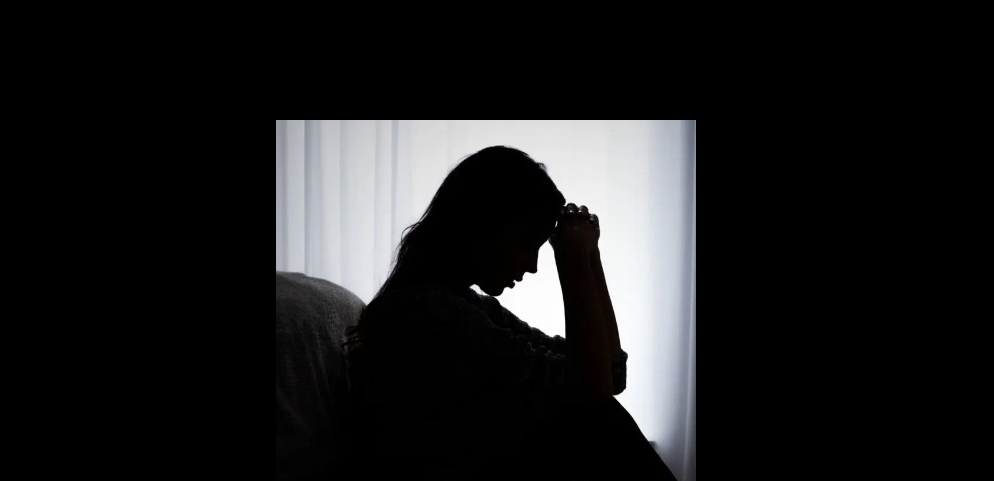
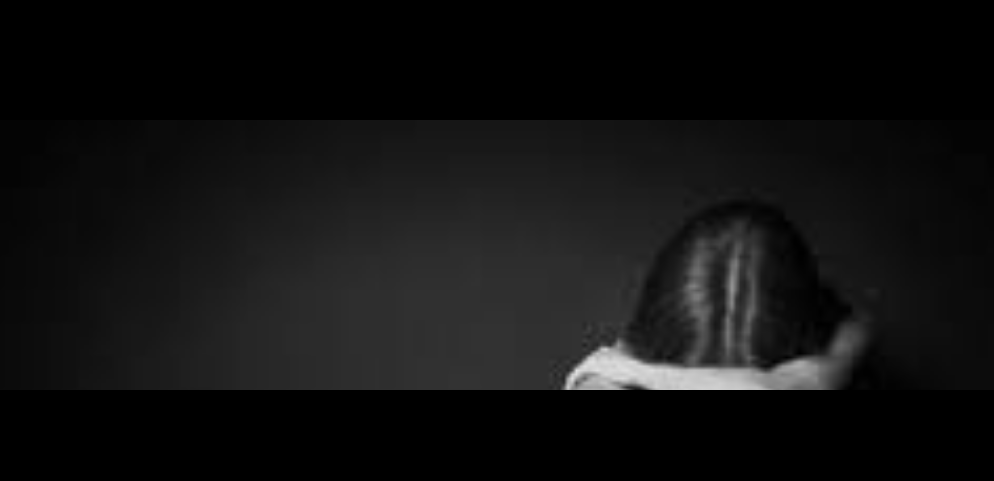
Before and after one commit to arinachubyr/sorry_olya, a plain HTML site: page index.html in a window 1280 px wide. Shown: the part 280-761 px from the top of the page, without its empty margins (154-1148 px from the left). Drawn offline with nearby package versions, Linux system fonts and the light colour scheme.

Commit message:
added new

```diff
--- a/css/style.scss
+++ b/css/style.scss
@@ -108,6 +108,8 @@ h1{
     img{
         width: 100%;
         object-fit: cover;
+        height: 270px;
+        object-position: top;
     }
 }
 .beer {
@@ -115,6 +117,7 @@ h1{
     display: flex;
     justify-content: center;
     overflow: hidden;
+    padding-bottom: 150px;
     img {
         width: 200px;
         height: auto;
--- a/index.html
+++ b/index.html
@@ -36,8 +36,18 @@
           пробач
         </h1>
       </section>
-      <section class="picture">
-        <img src="img/photo/ph-1.jpg" alt="photo" />
+      <section class="picture picture-slider">
+        <div class="owl-carousel owl-theme owl-loaded">
+          <div class="picture__content">
+            <img src="img/photo/ph-3.jpg" alt="photo" />
+          </div>
+          <div class="picture__content">
+            <img src="img/photo/ph-2.jpg" alt="photo" />
+          </div>
+          <div class="picture__content">
+            <img src="img/photo/ph-1.jpg" alt="photo" />
+          </div>
+        </div>
       </section>
       <div id="container">
         <span id="text1"></span>
--- a/js/script.js
+++ b/js/script.js
@@ -119,3 +119,21 @@ function shakeBeer() {
 }
 
 setInterval(shakeBeer, 3000);
+
+$(document).ready(function () {
+  $(".picture-slider .owl-carousel").owlCarousel({
+    nav: false,
+    navText: ["", ""],
+    dots: false,
+    autoplay: true,
+    autoplayTimeout: 3000,
+    autoplayHoverPause: true,
+    smartSpeed: 1000,
+    responsive: {
+      0: {
+        items: 1,
+        margin: 20,
+      },
+    },
+  });
+});
```
Also changed, not shown: css/style.css, img/photo/ph-2.jpg (added), img/photo/ph-3.jpg (added), 1 other file.
